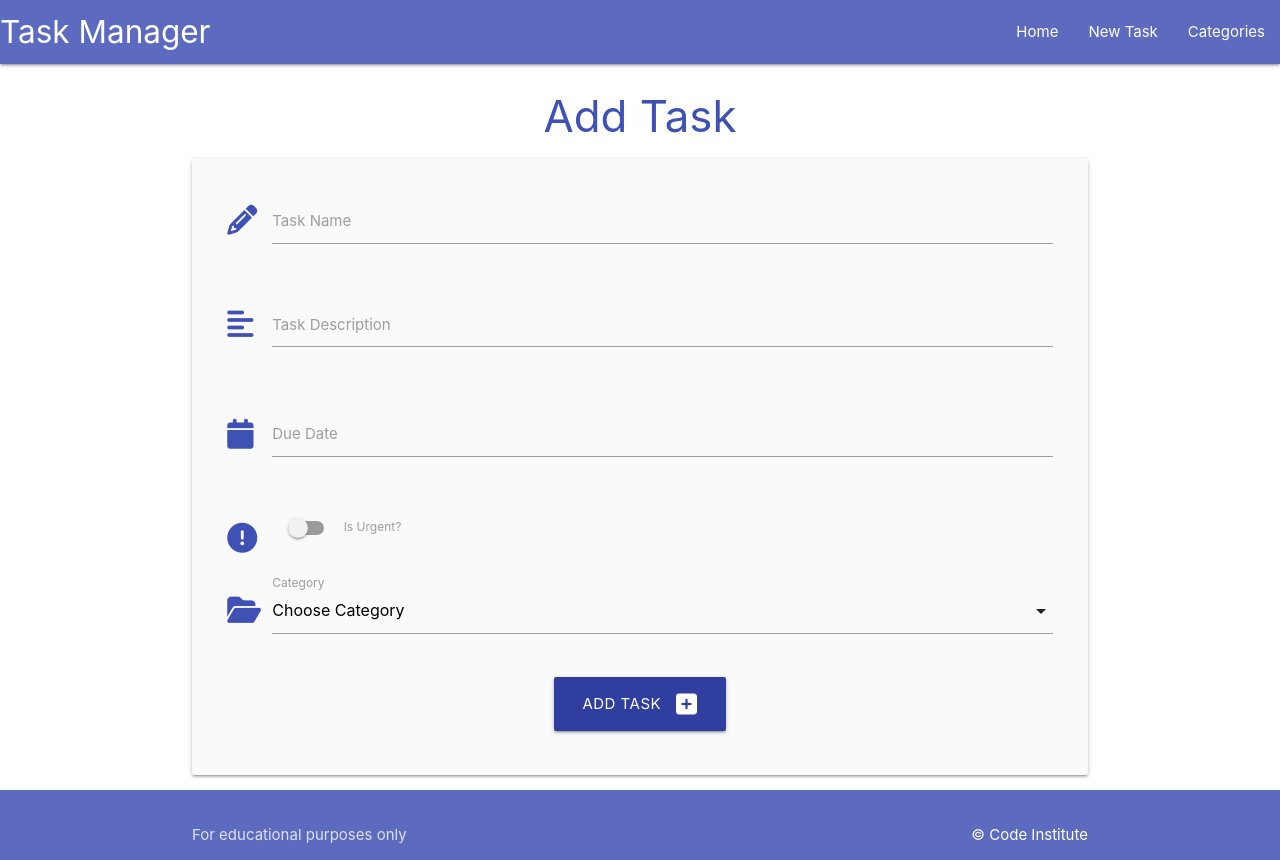
After one commit to sergpapa/materialize-flask-sqlalchemy, a Flask app: page /add_task in a window 1280 px wide. The commit adds this page. Run offline with Flask 3, Linux system fonts and the light colour scheme; data that the repository does not hold is empty.

Commit message:
functionality to add tasks

```diff
--- a/taskmanager/routes.py
+++ b/taskmanager/routes.py
@@ -37,3 +37,19 @@ def delete_category(category_id):
     db.session.delete(category)
     db.session.commit()
     return redirect(url_for("categories"))
+
+@app.route('/add_task', methods=['GET', 'POST'])
+def add_task():
+    categories = list(Category.query.order_by(Category.category_name).all())
+    if request.method == "POST":
+        task = Task(
+            task_name = request.form.get('task_name'),
+            task_description = request.form.get('task_description'),
+            is_urgent = request.form.get(True if request.form.get('is_urgent') else False),
+            due_date = request.form.get('due_date'),
+            category_id = request.form.get('category_id')
+        )
+        db.session.add(task)
+        db.session.commit()
+        return redirect(url_for("home"))
+    return render_template('add_task.html', categories = categories)
--- a/taskmanager/static/js/script.js
+++ b/taskmanager/static/js/script.js
@@ -1,4 +1,13 @@
 document.addEventListener('DOMContentLoaded', function() {
-    var sidenav = document.querySelectorAll('.sidenav');
-    var instances = M.Sidenav.init(sidenav);
+    let sidenav = document.querySelectorAll('.sidenav');
+    M.Sidenav.init(sidenav);
+
+    let datepicker = document.querySelectorAll('.datepicker');
+    M.Datepicker.init(datepicker, {
+      format: "dd mmmm, yyyy",
+      i18n: {done: "Select"}
+    });
+
+    let dropdown = document.querySelectorAll('select');
+    M.FormSelect.init(dropdown);
   });
--- /dev/null
+++ b/taskmanager/templates/add_task.html
@@ -0,0 +1,74 @@
+{% extends "base.html" %}
+{% block content %}
+
+<h3 class="indigo-text center-align darken-2">Add Task</h3>
+
+<div class="row card-panel grey lighten-5">
+    <form class="col s12" method="POST" action="{{ url_for('add_task') }}">
+
+        <!--  Task Name  -->
+        <div class="row">
+            <div class="input-field col s12">
+                <i class="fas fa-pencil-alt prefix indigo-text lighten-5"></i>
+                <input id="task_name" name="task_name" type="text" minlength="3" maxlength="25" class="validate" required>
+                <label for="task_name">Task Name</label>
+            </div>
+        </div>
+        <!--  Task Description  -->
+        <div class="row">
+            <div class="input-field col s12">
+                <i class="fas fa-align-left prefix indigo-text lighten-5"></i>
+                <textarea id="task_description" name="task_description" type="text"
+                minlength="200" maxlength="50" class="materialize-textarea validate" required></textarea>
+                <label for="task_description">Task Description</label>
+            </div>
+        </div>
+        <!--  Due Date   -->
+        <div class="row">
+            <div class="input-field col s12">
+                <i class="fas fa-calendar prefix indigo-text lighten-5"></i>
+                <input id="due_date" name="due_date" type="text" class="datepicker validate" required>
+                <label for="due_date">Due Date</label>
+            </div>
+        </div>
+        <!--  Is urgent    -->
+        <div class="row">
+            <div class="input-field col s12">
+                <div class="switch">
+                    <i class="fas fa-exclamation-circle prefix indigo-text lighten-5"></i>
+                    <label for="is_urgent">
+                        <input id="is_urgent" name="is_urgent" type="checkbox">
+                        <span class="lever"></span>
+                        Is Urgent?
+                    </label>
+                </div>
+            </div>
+        </div>
+         <!--  Category_id  -->
+         <div class="row">
+            <div class="input-field col s12">
+                <i class="fas fa-folder-open prefix indigo-text lighten-5"></i>
+                <select id="category_id" class="validate" required>
+                    <option value="" disabled selected>Choose Category</option>
+                    {% for category in categories %}
+                    <option value="{{ category.id }}">{{ category.category_name }}</option>
+                    {% endfor %}
+                </select>
+                <label for="category.id">Category</label>
+            </div>
+        </div>
+
+
+        <!--  Submit   -->
+        <div class="row">
+        <div class="col s12 center-align">
+            <button type="submit" class="btn-large indigo darken-2">
+                Add Task <i class="fas fa-plus-square right"></i>
+            </button>
+        </div>
+        </div>
+    </form>
+  </div>
+
+
+{% endblock %}
--- a/taskmanager/templates/base.html
+++ b/taskmanager/templates/base.html
@@ -25,7 +25,7 @@
                 <a href="#" data-target="mobile-demo" class="sidenav-trigger"><i class="fas fa-bars"></i></a>
                 <ul class="right hide-on-med-and-down">
                   <li><a href="{{ url_for('home') }}">Home</a></li>
-                  <li><a href="{{ url_for('home') }}">New Task</a></li>
+                  <li><a href="{{ url_for('add_task') }}">New Task</a></li>
                   <li><a href="{{ url_for('categories') }}">Categories</a></li>
 
                 </ul>
@@ -35,7 +35,7 @@
             <!--   mobile sidebar -->
             <ul class="sidenav" id="mobile-demo">
                 <li><a href="{{ url_for('home') }}">Home</a></li>
-                <li><a href="{{ url_for('home') }}">New Task</a></li>
+                <li><a href="{{ url_for('add_task') }}">New Task</a></li>
                 <li><a href="{{ url_for('categories') }}">Categories</a></li>
             </ul>
         </header>
```
Also changed, not shown: taskmanager/templates/tasks.html (+7 -0 lines).
